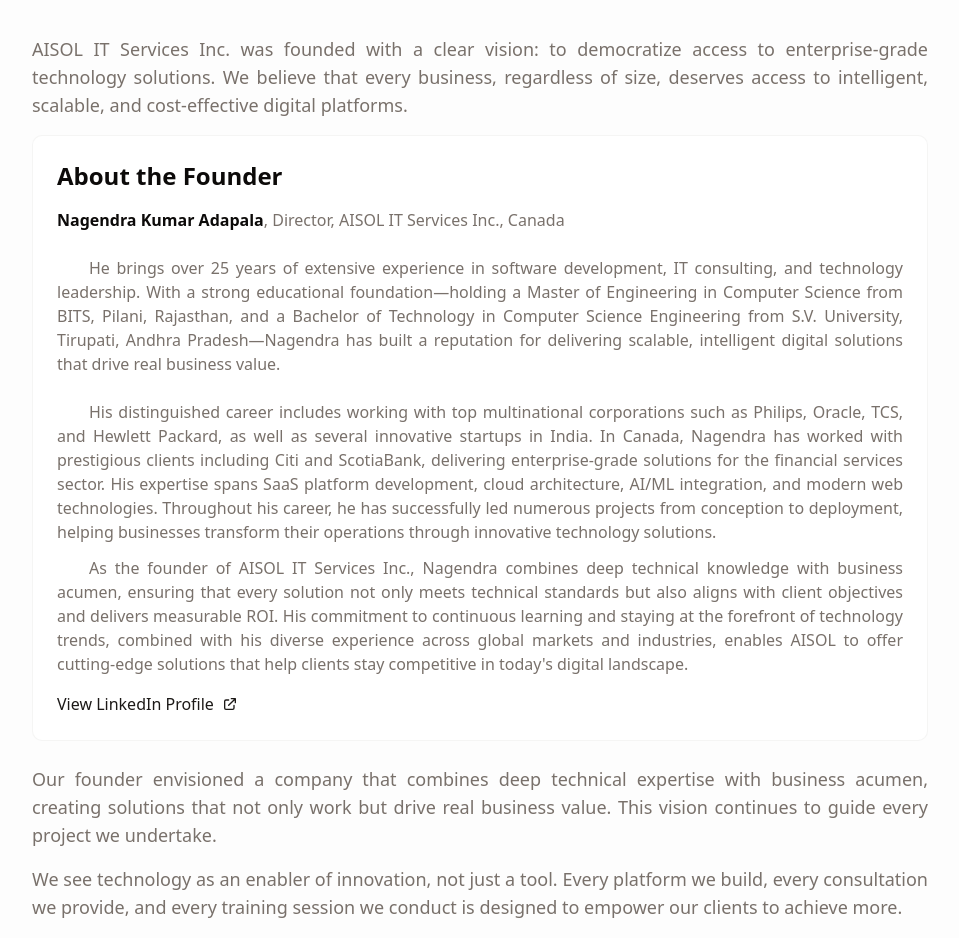
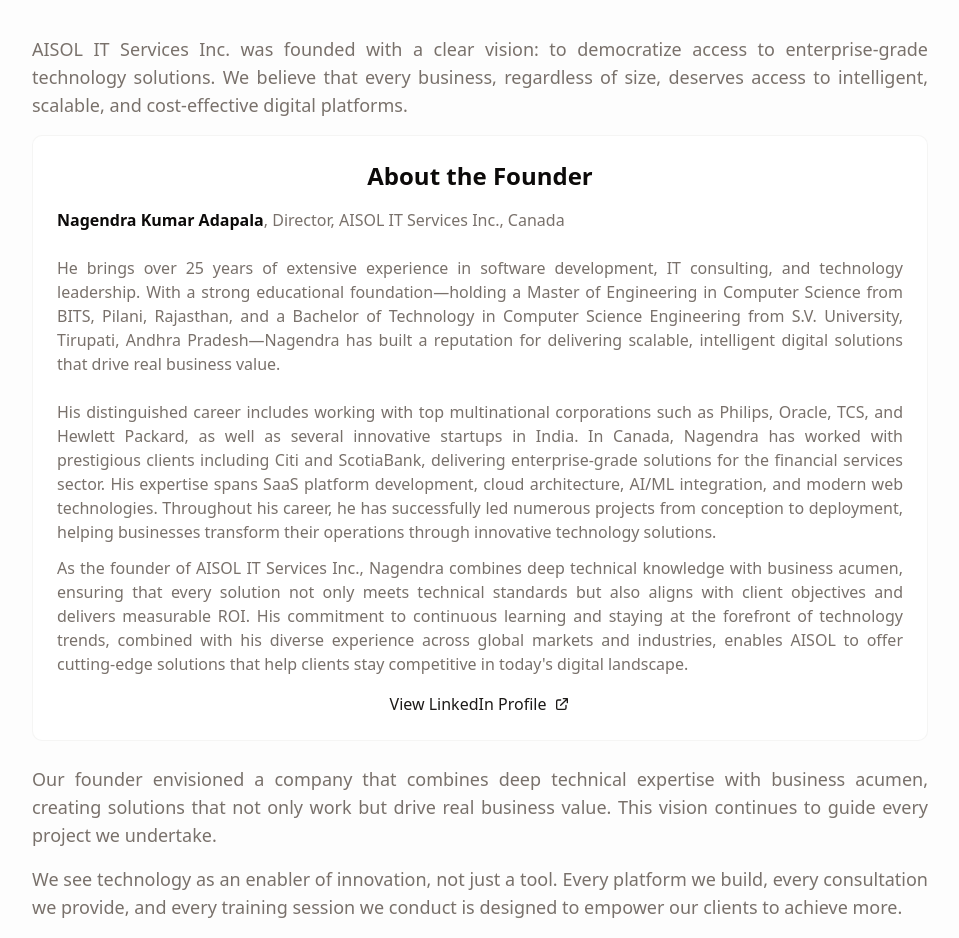
Before and after one commit to nagendra2025/aisol-itservices, a Next.js app: page /about in a window 1280 px wide. Shown: the part 980-1918 px from the top of the page, without its empty margins (160-1119 px from the left). Built offline with nearby package versions, Linux system fonts and the light colour scheme.

Commit message:
Pin Node 20 for local dev; center About the Founder section

```diff
--- a/src/app/about/page.tsx
+++ b/src/app/about/page.tsx
@@ -83,13 +83,13 @@
                   business, regardless of size, deserves access to intelligent,
                   scalable, and cost-effective digital platforms.
                 </p>
-                <div className="mb-6 rounded-lg border border-border/40 bg-card p-6">
+                <div className="mb-6 rounded-lg border border-border/40 bg-card p-6 text-center">
                   <h3 className="mb-4 text-2xl font-semibold">About the Founder</h3>
                   <div className="mb-6">
                     <p className="mb-6 text-base text-muted-foreground">
                       <strong className="text-foreground">Nagendra Kumar Adapala</strong>, Director, AISOL IT Services Inc., Canada
                     </p>
-                    <p className="indent-8 text-base text-muted-foreground text-justify">
+                    <p className="text-base text-muted-foreground">
                       He brings over 25 years of extensive experience in software development, IT consulting, and technology leadership.
                       With a strong educational foundation—holding a Master of Engineering in Computer Science
                       from BITS, Pilani, Rajasthan, and a Bachelor of Technology in Computer Science Engineering
@@ -97,7 +97,7 @@
                       scalable, intelligent digital solutions that drive real business value.
                     </p>
                   </div>
-                  <p className="mb-3 indent-8 text-base text-muted-foreground text-justify">
+                  <p className="mb-3 text-base text-muted-foreground">
                     His distinguished career includes working with top multinational corporations such as Philips,
                     Oracle, TCS, and Hewlett Packard, as well as several innovative startups in India.
                     In Canada, Nagendra has worked with prestigious clients including Citi and ScotiaBank,
@@ -106,7 +106,7 @@
                     Throughout his career, he has successfully led numerous projects from conception to deployment,
                     helping businesses transform their operations through innovative technology solutions.
                   </p>
-                  <p className="mb-4 indent-8 text-base text-muted-foreground text-justify">
+                  <p className="mb-4 text-base text-muted-foreground">
                     As the founder of AISOL IT Services Inc., Nagendra combines deep technical knowledge with
                     business acumen, ensuring that every solution not only meets technical standards but
                     also aligns with client objectives and delivers measurable ROI. His commitment to
@@ -114,7 +114,7 @@
                     his diverse experience across global markets and industries, enables AISOL to offer
                     cutting-edge solutions that help clients stay competitive in today's digital landscape.
                   </p>
-                  <div className="mt-4">
+                  <div className="mt-4 flex justify-center">
                     <a
                       href="https://www.linkedin.com/in/nagendrakumaradapala/"
                       target="_blank"
```
Also changed, not shown: 1 other file (tests, documents, lock files or other folders).
